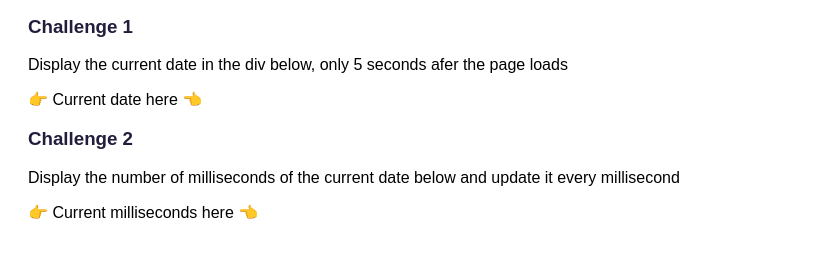
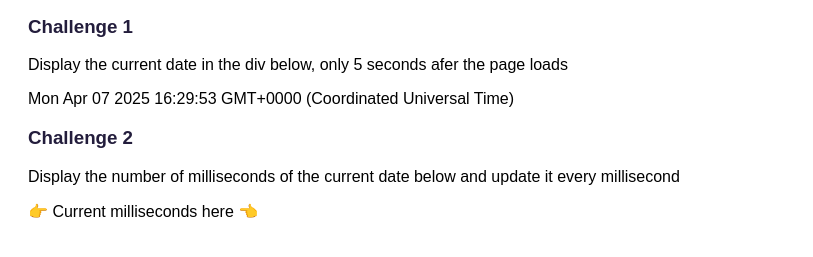
Before and after one commit to ayscd/js-timing-events, a website built with Parcel: page index.html in a window 1280 px wide. Shown: the part 59-316 px from the top of the page, without its empty margins (0-813 px from the left). Built offline with nearby package versions, Linux system fonts and the light colour scheme.

Commit message:
Update 1 - first task
- displaying the actual date and time 5 seconds after the page loads

```diff
--- a/index.html
+++ b/index.html
@@ -15,7 +15,7 @@
       Display the current date in the div below, only 5 seconds afer the page
       loads
     </p>
-    <div id="date">👉 Current date here 👈</div>
+    <div id="date"></div>
 
     <h3>Challenge 2</h3>
     <p>
--- a/src/index.js
+++ b/src/index.js
@@ -0,0 +1,6 @@
+function displayDate(){
+    let date = document.querySelector("#date")
+    date.innerHTML = new Date;
+}
+
+setTimeout(displayDate, 5000);
```
